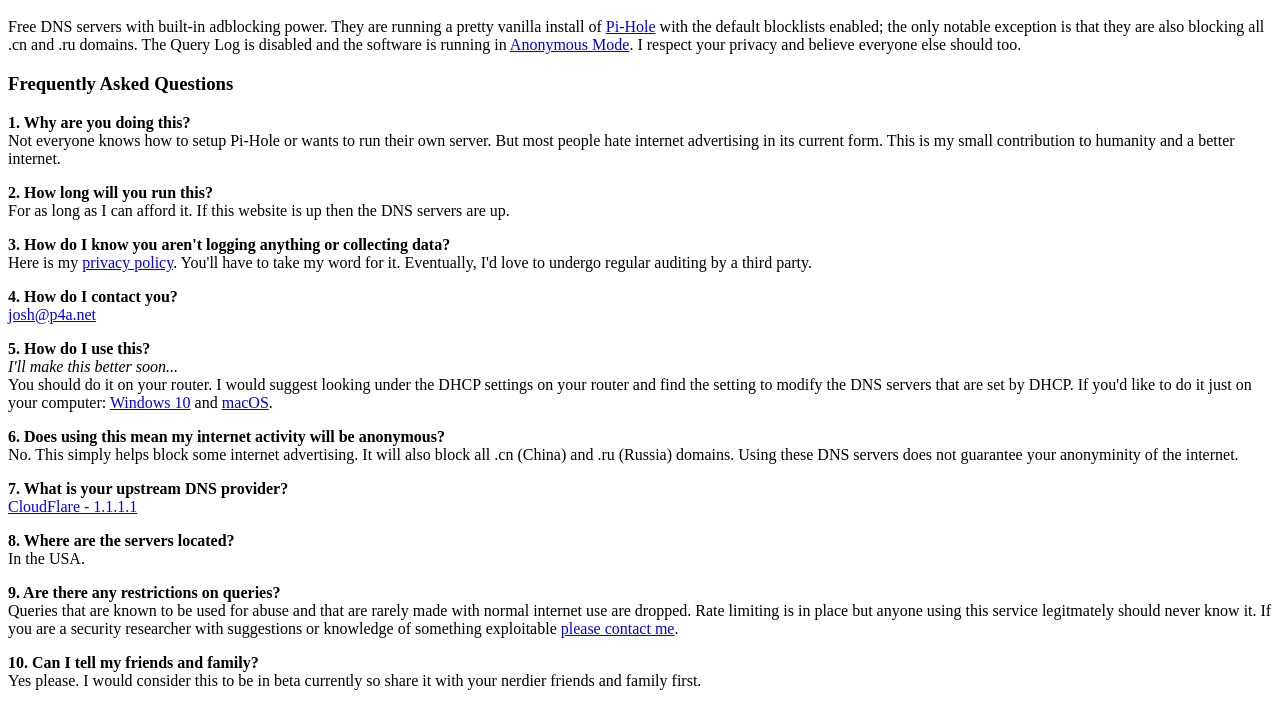
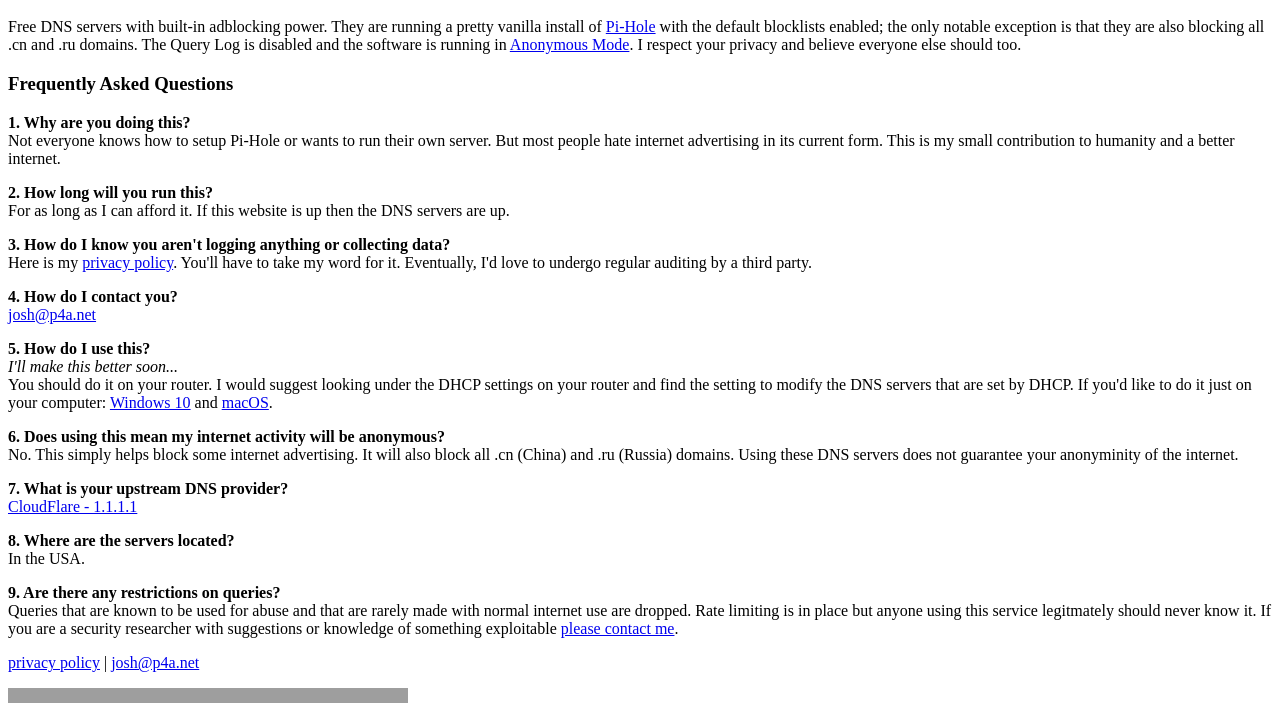
Before and after one commit to irlrobot/p4a, a plain HTML site: page index.html in a window 1280 px wide. Shown: the part 85-788 px from the top of the page. Drawn offline with Linux system fonts and the light colour scheme; grey boxes are pictures that could not be loaded.

Commit message:
removes a question

```diff
--- a/index.html
+++ b/index.html
@@ -52,10 +52,6 @@
                     <b>9. Are there any restrictions on queries?</b><br>
                     Queries that are known to be used for abuse and that are rarely made with normal internet use are dropped. Rate limiting is in place but anyone using this service legitmately should never know it. If you are a security researcher with suggestions or knowledge of something exploitable <a href="mailto:josh@p4a.net">please contact me</a>.
                 </p>
-                <p>
-                    <b>10. Can I tell my friends and family?</b><br>
-                    Yes please. I would consider this to be in beta currently so share it with your nerdier friends and family first.
-                </p>
             </p>
         </main>
         <footer>
```
